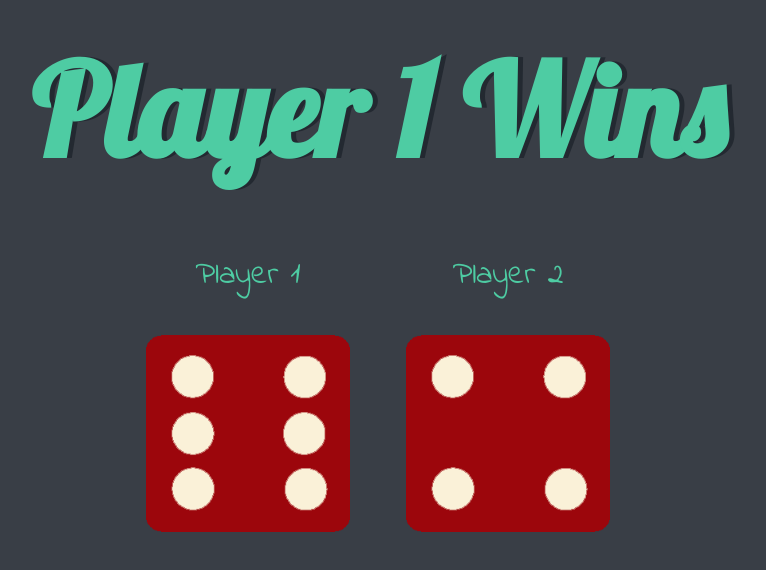
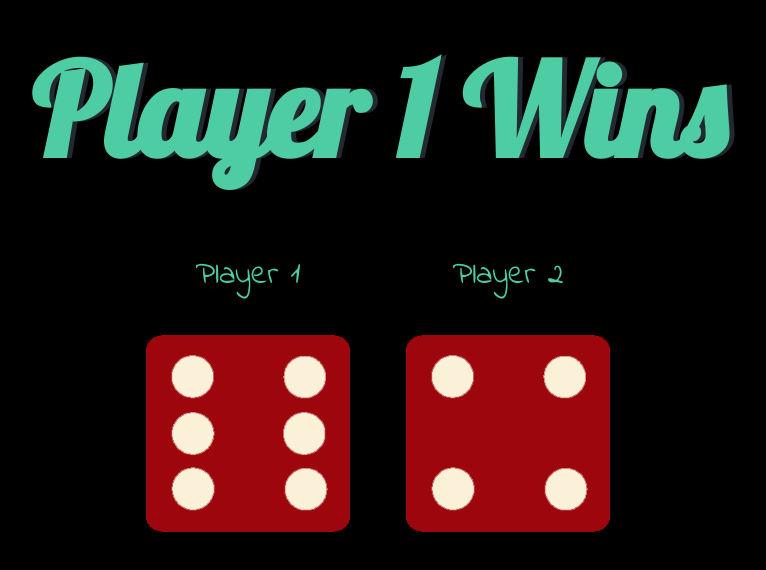
Before and after one commit to omkargade04/Dice-Game, a plain HTML site: page index.html in a window 1280 px wide. Shown: the whole page, without its empty margins (262-1028 px from the left). Drawn offline with Linux system fonts and the light colour scheme.

Commit message:
styles.css

```diff
--- a/styles.css
+++ b/styles.css
@@ -11,7 +11,7 @@
 }
 
 body {
-  background-color: #393E46;
+  background-color: black;
 }
 
 h1 {
```
